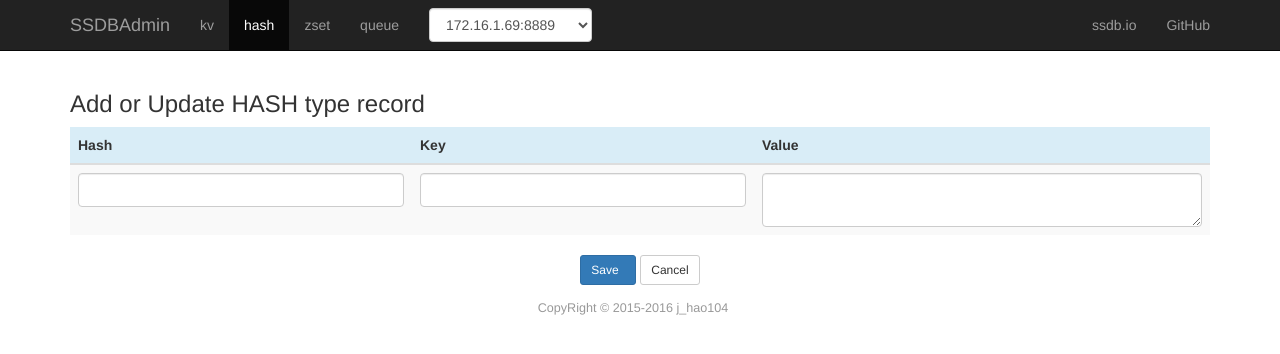
After one commit to jhao104/SSDBAdmin, a Flask app: page /ssdbadmin/hash/hset in a window 1280 px wide. The commit adds this page. Shown: the top 354 px of the page. Run offline with Flask 2, Linux system fonts and the light colour scheme; some libraries are stand-ins or nearby versions.

Commit message:
[add]hash内容 添加修改

```diff
--- a/SSDBAdmin/controller/hash.py
+++ b/SSDBAdmin/controller/hash.py
@@ -69,3 +69,23 @@ def hash_hscan():
                                          active='hash'))
     resp.set_cookie('SIZE', str(page_size))
     return resp
+
+
+@app.route('/ssdbadmin/hash/hset', methods=['GET', 'POST'])
+def hash_hset():
+    """
+    Set the value of key within the hash_name
+    :return:
+    """
+    if request.method == 'GET':
+        name = request.args.get('n')
+        key = request.args.get('k', '')
+        value = request.args.get('v', '')
+        return render_template('hash/hash_hset.html', name=name, key=key, value=value, active='hash')
+    else:
+        name = request.form.get('n')
+        key = request.form.get('k')
+        value = request.form.get('v')
+        ssdb_object = SSDBObject(request)
+        ssdb_object.hash_hset(name, key, value)
+        return redirect(url_for('hash_hscan', n=name))
--- a/SSDBAdmin/model/ssdb_admin.py
+++ b/SSDBAdmin/model/ssdb_admin.py
@@ -244,6 +244,16 @@ class SSDBObject(object):
             item_list = item_list[::-1]
         return has_next, has_prev, item_list[:-1] if len(item_list) > limit else item_list
 
+    def hash_hset(self, hash_name, key, value):
+        """
+         Set the value of key within the hash_name
+        :param hash_name:
+        :param key:
+        :param value:
+        :return:
+        """
+        self.__conn.hset(hash_name, key, value)
+
 
 if __name__ == '__main__':
     s = SSDB(connection_pool=BlockingConnectionPool(host='42.123.99.64', port=int(8889)))
--- a/SSDBAdmin/templates/hash/hash.html
+++ b/SSDBAdmin/templates/hash/hash.html
@@ -1,7 +1,7 @@
 {% extends 'index.html' %}
 {% block content %}
     {% import 'query_part.html' as query %}
-    {{ query.query_part(add=url_for('zset_zset'), select_arg=select_arg) }}
+    {{ query.query_part(add=url_for('hash_hset'), select_arg=select_arg) }}
     <table class="table table-striped table-hover">
         <thead>
         <tr class="info">
--- a/SSDBAdmin/templates/hash/hash_hscan.html
+++ b/SSDBAdmin/templates/hash/hash_hscan.html
@@ -43,7 +43,7 @@
                 <td>{{ item.value }}</td>
                 <td>{{ item.value|count }}</td>
                 <td>
-                    <a href="{{ url_for('zset_zset', n=name, k=item.key, s=item.score) }}" class="btn btn-xs btn-info" title="Edit"><span class="glyphicon glyphicon-pencil"></span></a>
+                    <a href="{{ url_for('hash_hset', n=name, k=item.key, v=item.value) }}" class="btn btn-xs btn-info" title="Edit"><span class="glyphicon glyphicon-pencil"></span></a>
                     <a href="{{ url_for('zset_zdel', n=name, k=item.key) }}" class="btn btn-xs btn-danger" title="Remove"><span class="glyphicon glyphicon-remove"></span></a>
                 </td>
             </tr>
--- /dev/null
+++ b/SSDBAdmin/templates/hash/hash_hset.html
@@ -0,0 +1,30 @@
+{% extends 'base.html' %}
+{% block content %}
+    <h3>Add or Update HASH type record</h3>
+    <form action="{{ url_for('hash_hset') }}" class="center" method="post">
+        <table class="table table-striped">
+            <thead>
+            <tr class="info">
+                <th width="30%">Hash</th>
+                <th width="30%">Key</th>
+                <th width="40%">Value</th>
+            </tr>
+            </thead>
+            <tbody>
+            <tr>
+                <td><input type="text" name="n" class="form-control"
+                        {% if name %}
+                           value="{{ name }}" readonly
+                        {% endif %}
+                           required></td>
+                <td><input type="text" name="k" class="form-control" value="{{ key }}"></td>
+                <td><textarea name="v" class="form-control">{{ value }}</textarea></td>
+            </tr>
+            </tbody>
+        </table>
+        <div class="center">
+            <button type="submit" class="btn btn-sm btn-primary">Save &nbsp;</button>
+            <button class="btn btn-sm btn-default" onclick="history.go(-1)">Cancel</button>
+        </div>
+    </form>
+{% endblock %}
```
